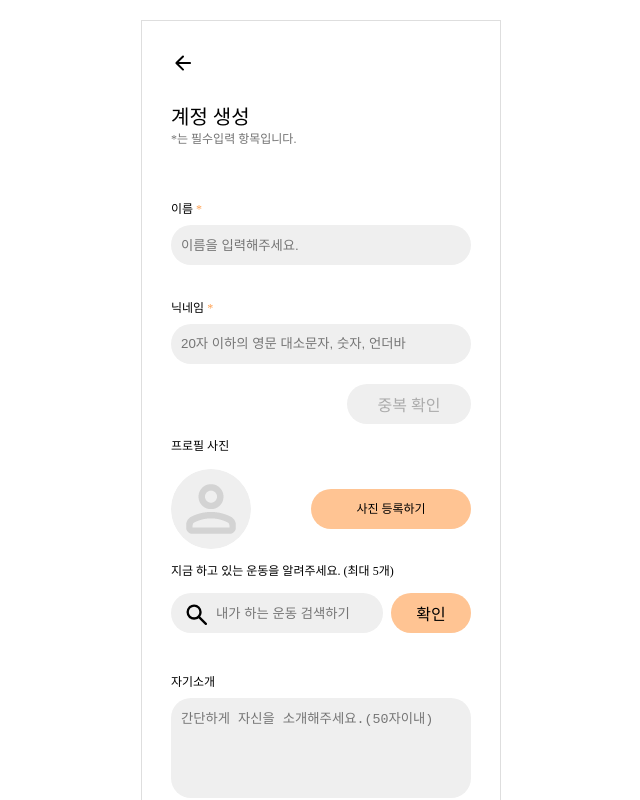
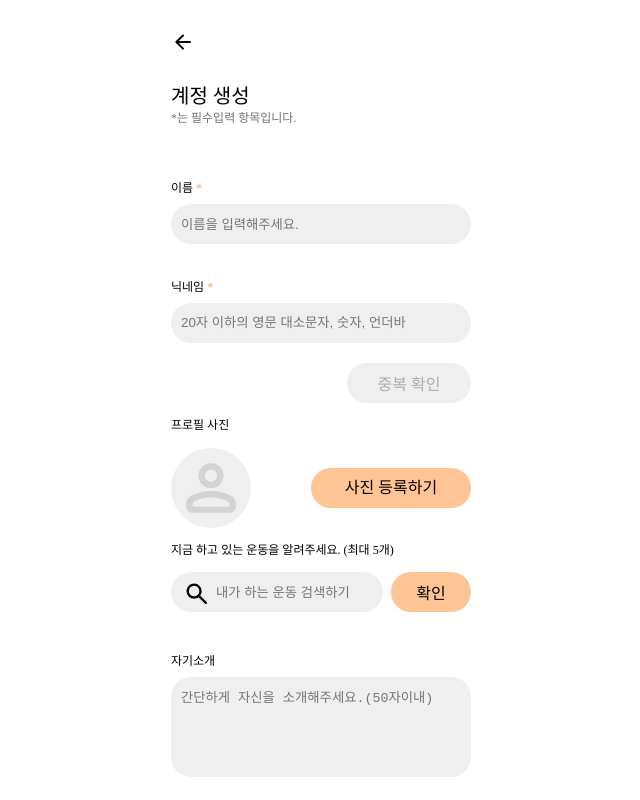
Before and after one commit to healthiee/healthiee-front, a React (Create React App) app: page /createAccount in a window 1280 px wide. Shown: the top 800 px of the page, without its empty margins (319-959 px from the left). Built offline with nearby package versions, Linux system fonts and the light colour scheme; a web font is replaced by a local one.

Commit message:
design: 누락 css 복구

```diff
--- a/src/components/CreateAccount/CreateAccount.js
+++ b/src/components/CreateAccount/CreateAccount.js
@@ -71,7 +71,7 @@ const SignupPage = ()=> {
       }
     }
 
-    const randomColor = ['#FCADFF', '#FFE0E0', '#FFC493', '#DDFFD6', '#B1E7FF', '#FBFF93', '#C9CDFF', '#D3D3D3', '#E6C9FF'];
+    const randomColor = ['#FCADFF', '#FFE0E0', '#A7FFF5', '#DDFFD6', '#B1E7FF', '#FBFF93', '#C9CDFF', '#D3D3D3', '#E6C9FF'];
 
     let colorPick = Math.floor(Math.random()*randomColor.length);
 
--- a/src/components/CreateAccount/CreateAccount.module.css
+++ b/src/components/CreateAccount/CreateAccount.module.css
@@ -13,9 +13,7 @@
   height: 1000px;
   display: flex;
   flex-direction: column;
-  border: 1px solid rgba(76, 74, 74, 0.181);
   margin: 0 auto;
-  margin-top: 20px;
 }
 
 .container > * {
@@ -75,7 +73,7 @@
   position: relative;
 }
 
-.form_input_nick button {
+.form_input_nick button, .form_input_nick span {
   position: absolute;
   top: 8px;
   right: 16px;
@@ -100,6 +98,7 @@
   border: none;
   margin-top: 20px;
   background-color: #FFC493;
+  font-size: 16px;
 }
 
 .invalid {
@@ -150,6 +149,10 @@ button:disabled:active {
   display: flex;
   justify-content: center;
   align-items: center;
+}
+
+.profile_label {
+  font-size: 16px;
 }
 
 /* form tags */
```
